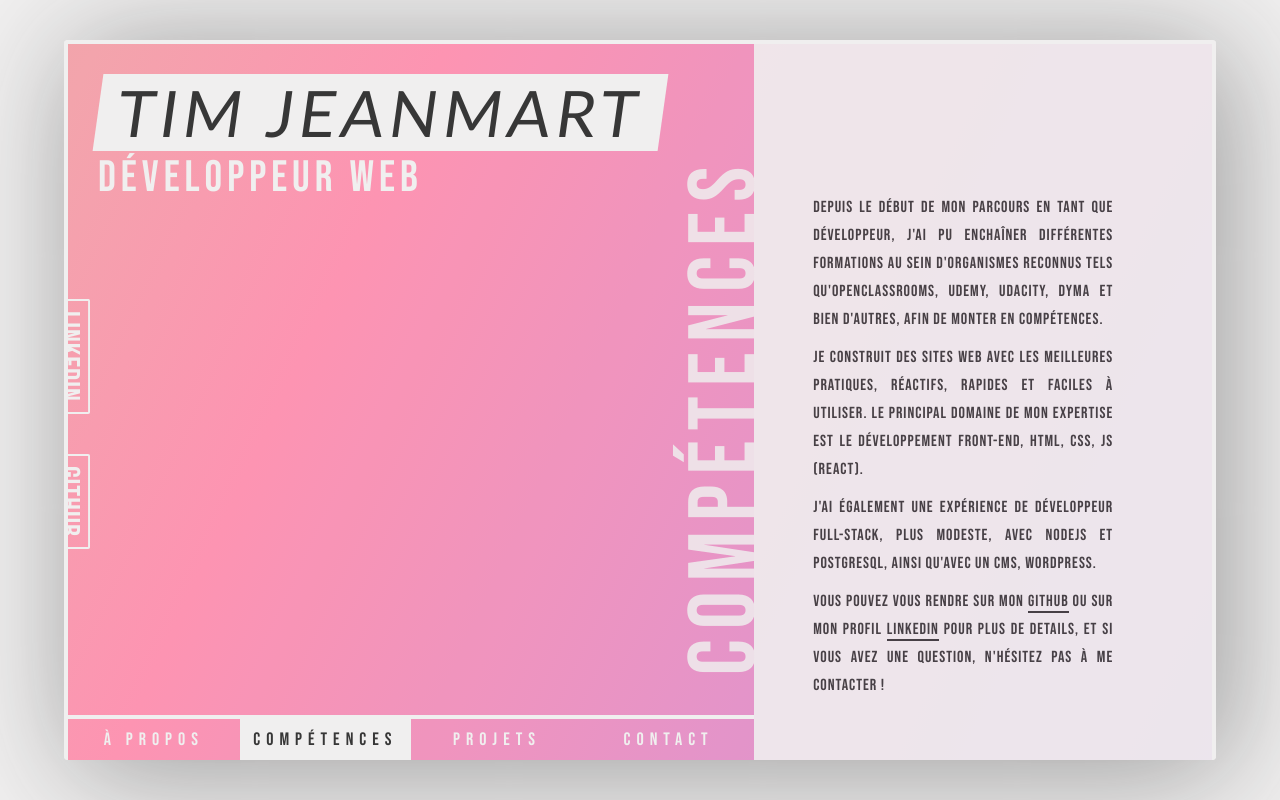
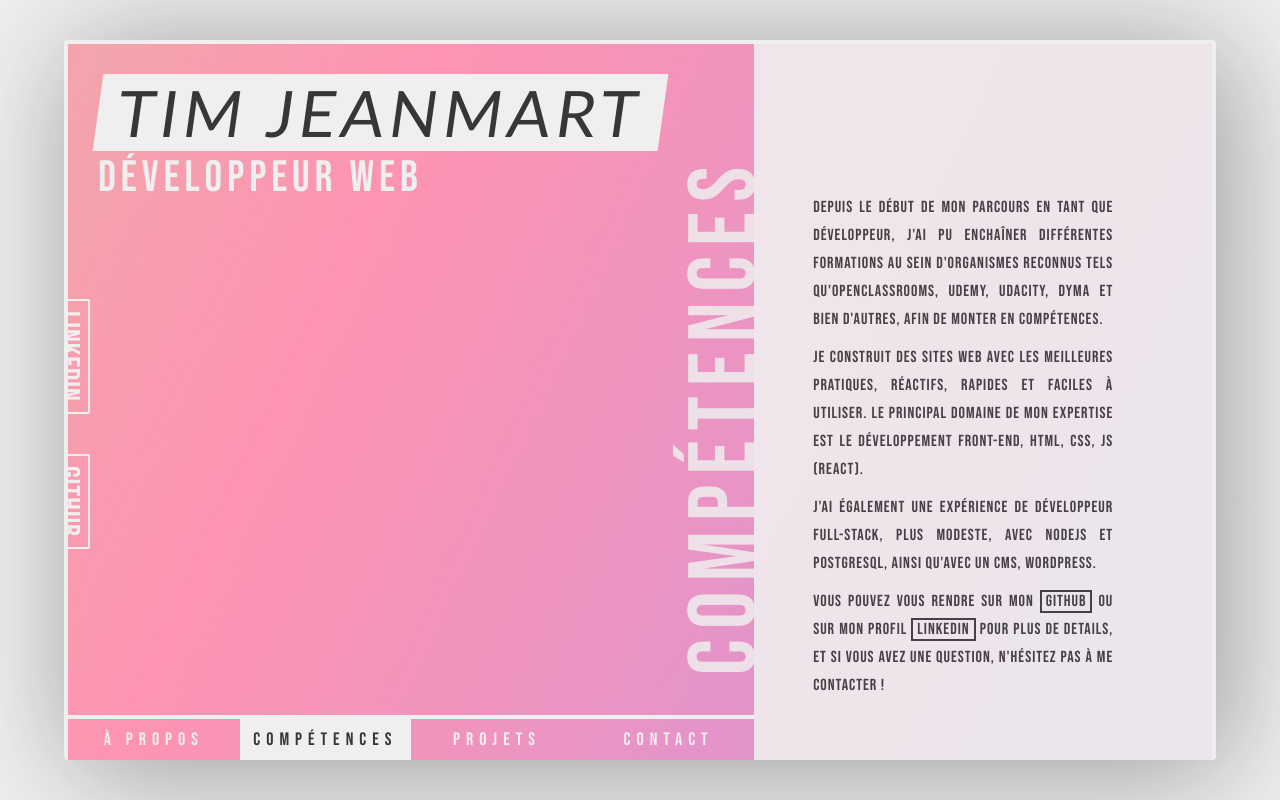
Before and after one commit to Tim-jn/portfolio-v2, a React (Create React App) app: page / in a window 1280 px wide. Both pictures are taken after a click on the button "COMPÉTENCES". Built offline with nearby package versions, Linux system fonts and the light colour scheme.

Commit message:
add border to links

```diff
--- a/src/Components/Skills/Skills.scss
+++ b/src/Components/Skills/Skills.scss
@@ -13,7 +13,8 @@
 }
 
 .skills-section p a {
-  border-bottom: 2px solid $primary-color;
+  padding: 0px 4px;
+  border: 2px solid $primary-color;
 }
 
 .skills-section .section-title {
```
